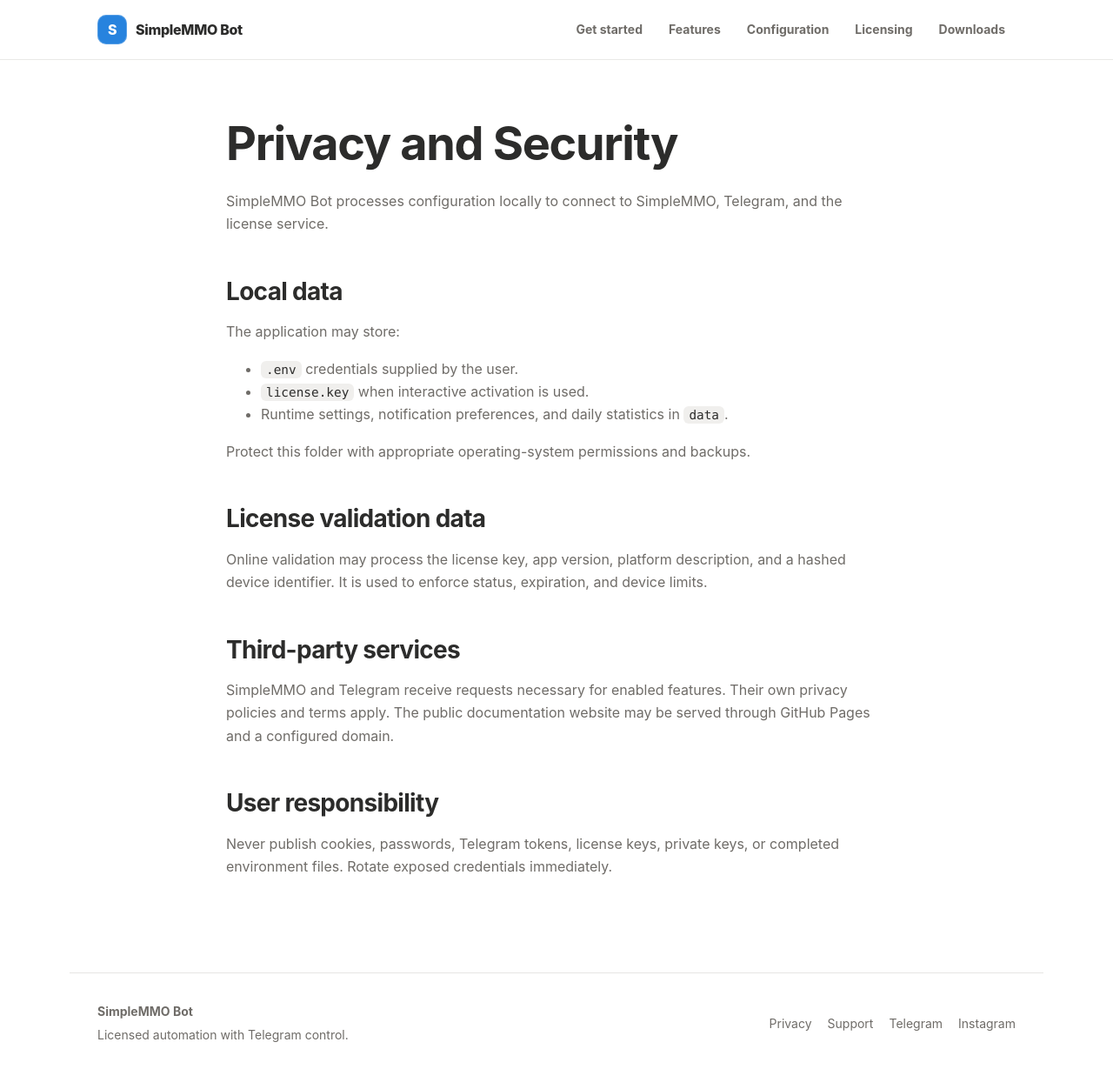
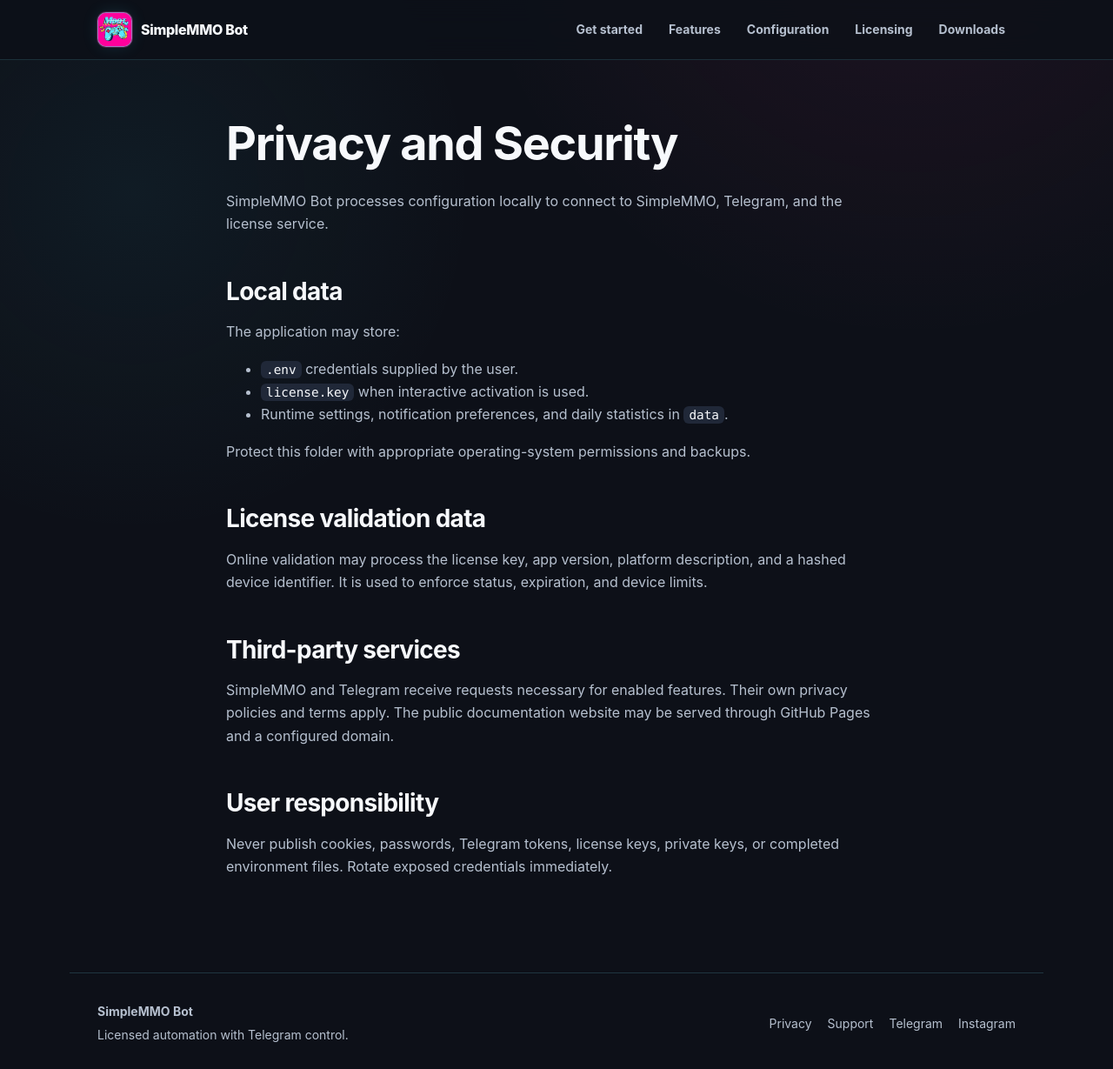
Before and after one commit to SMMURDA/simplemmo-bot, a Jekyll site: the page built from privacy.md, in a window 1280 px wide and 1229 px high. Shown: the whole window at 87% size. Built offline with Jekyll 4.4.1, drawn with Linux system fonts in a browser that asks for light colours.

Commit message:
fix issue web

```diff
--- a/_layouts/default.html
+++ b/_layouts/default.html
@@ -3,9 +3,9 @@
 <head>
   <meta charset="utf-8">
   <meta name="viewport" content="width=device-width, initial-scale=1">
-  <meta name="theme-color" content="#ffffff" media="(prefers-color-scheme: light)">
-  <meta name="theme-color" content="#191919" media="(prefers-color-scheme: dark)">
+  <meta name="theme-color" content="#0d1018">
   {% seo %}
+  <link rel="icon" type="image/png" href="/assets/images/mbot-favicon.png">
   <link rel="stylesheet" href="{{ '/assets/css/site.css' | relative_url }}">
 </head>
 <body>
@@ -13,7 +13,9 @@
   <header class="site-header">
     <div class="header-inner">
       <a class="brand" href="{{ '/' | relative_url }}" aria-label="SimpleMMO Bot home">
-        <span class="brand-mark" aria-hidden="true">S</span>
+        <span class="brand-mark" aria-hidden="true">
+          <img src="/assets/images/mbot-logo.webp" alt="" width="40" height="40">
+        </span>
         <span>SimpleMMO Bot</span>
       </a>
       <button class="nav-toggle" type="button" aria-expanded="false" aria-controls="site-nav">
--- a/assets/css/site.css
+++ b/assets/css/site.css
@@ -1,22 +1,22 @@
 :root {
-  color-scheme: light dark;
-  --canvas: #ffffff;
-  --surface: #f9f8f7;
-  --surface-2: #f0efed;
-  --text: #2c2c2b;
-  --muted: #6f6c68;
-  --border: #e6e5e3;
-  --blue: #2783de;
-  --blue-soft: #e5f2fc;
-  --green: #317a54;
-  --green-soft: #e8f1ec;
-  --orange: #a85f27;
-  --orange-soft: #fbebde;
-  --red: #c94e45;
-  --red-soft: #fce9e7;
-  --code: #202020;
+  color-scheme: dark;
+  --canvas: #0d1018;
+  --surface: #151a25;
+  --surface-2: #202838;
+  --text: #f7f9fc;
+  --muted: #b6c0cf;
+  --border: rgba(112, 221, 240, .18);
+  --blue: #46d9ed;
+  --blue-soft: rgba(70, 217, 237, .12);
+  --green: #7ce6b2;
+  --green-soft: rgba(124, 230, 178, .12);
+  --orange: #ffd63d;
+  --orange-soft: rgba(255, 214, 61, .11);
+  --red: #ff3f9d;
+  --red-soft: rgba(255, 63, 157, .12);
+  --code: #080b11;
   --radius: 12px;
-  --shadow: 0 1px 2px rgba(0,0,0,.05), 0 8px 28px rgba(0,0,0,.05);
+  --shadow: 0 1px 2px rgba(0,0,0,.35), 0 10px 30px rgba(0,0,0,.24);
   --max: 1120px;
 }
 
@@ -24,7 +24,10 @@
 html { scroll-behavior: smooth; }
 body {
   margin: 0;
-  background: var(--canvas);
+  background:
+    radial-gradient(circle at 82% -10%, rgba(255, 63, 157, .08), transparent 30%),
+    radial-gradient(circle at 12% 18%, rgba(70, 217, 237, .06), transparent 26%),
+    var(--canvas);
   color: var(--text);
   font: 16px/1.65 -apple-system, BlinkMacSystemFont, "Segoe UI", Arial, sans-serif;
   text-rendering: optimizeLegibility;
@@ -76,14 +79,22 @@
   letter-spacing: -.02em;
 }
 .brand-mark {
-  width: 34px;
-  height: 34px;
+  width: 40px;
+  height: 40px;
+  flex: 0 0 40px;
   display: grid;
   place-items: center;
+  overflow: hidden;
+  border: 1px solid rgba(70, 217, 237, .52);
   border-radius: 10px;
-  background: var(--blue);
-  color: #fff;
-  box-shadow: inset 0 0 0 1px rgba(255,255,255,.22);
+  background: #ff1491;
+  box-shadow: 0 0 0 1px rgba(255, 63, 157, .22), 0 0 18px rgba(70, 217, 237, .13);
+}
+.brand-mark img {
+  display: block;
+  width: 100%;
+  height: 100%;
+  object-fit: cover;
 }
 .site-nav { display: flex; align-items: center; gap: 6px; }
 .site-nav a {
@@ -198,7 +209,7 @@
 .hero p { max-width: 620px; margin: 0 0 30px; color: var(--muted); font-size: 19px; }
 .actions { display: flex; flex-wrap: wrap; gap: 12px; }
 .button { min-height: 46px; display: inline-flex; align-items: center; justify-content: center; padding: 0 18px; border: 1px solid var(--border); border-radius: 9px; background: var(--canvas); color: var(--text); font-weight: 700; text-decoration: none; }
-.button.primary { border-color: var(--blue); background: var(--blue); color: #fff; }
+.button.primary { border-color: var(--blue); background: var(--blue); color: #071014; }
 .button:hover { transform: translateY(-1px); box-shadow: var(--shadow); }
 .video-card { padding: 10px; border: 1px solid var(--border); border-radius: 18px; background: var(--canvas); box-shadow: var(--shadow); }
 .video-card video { display: block; width: 100%; border-radius: 11px; background: #111; aspect-ratio: 16/9; }
@@ -254,26 +265,3 @@
 @media (prefers-reduced-motion: reduce) {
   * { scroll-behavior: auto !important; transition: none !important; }
 }
-
-@media (prefers-color-scheme: dark) {
-  :root {
-    --canvas: #191919;
-    --surface: #202020;
-    --surface-2: #383836;
-    --text: #ffffff;
-    --muted: rgba(255,255,255,.67);
-    --border: rgba(255,255,255,.18);
-    --blue: #5e9fe8;
-    --blue-soft: rgba(94,159,232,.12);
-    --green: #72bc8f;
-    --green-soft: rgba(114,188,143,.12);
-    --orange: #de9255;
-    --orange-soft: rgba(222,146,85,.12);
-    --red: #e97366;
-    --red-soft: rgba(233,115,102,.12);
-    --code: #111;
-    --shadow: 0 1px 2px rgba(0,0,0,.3), 0 8px 28px rgba(0,0,0,.22);
-  }
-  .button.primary { color: #111; }
-  .brand-mark { color: #111; }
-}
```
Also changed, not shown: assets/images/mbot-favicon.png (added), assets/images/mbot-logo.webp (added).
